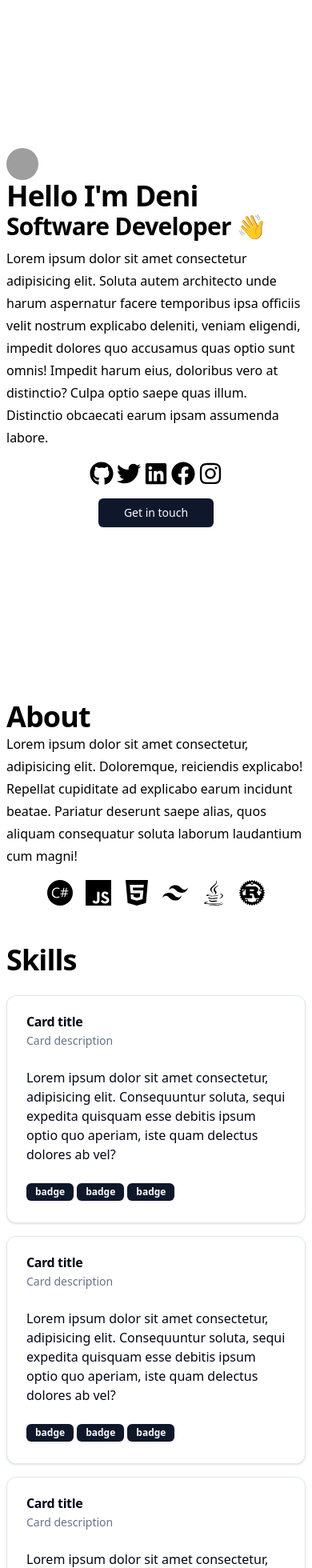
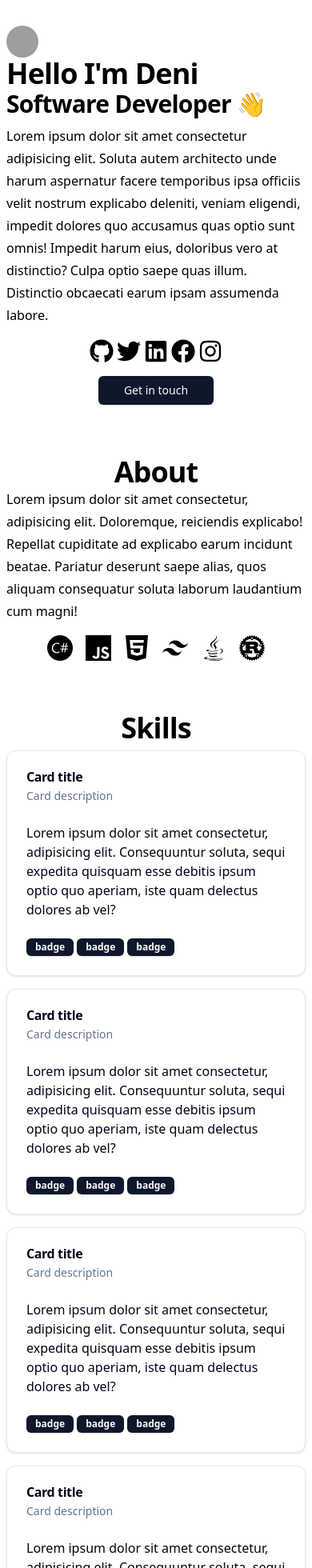
Before and after one commit to hermansapitri00/react-test, a React (Vite) app: page / in a window 390 px wide. Shown: the top 1960 px of the page at 80% size. Built offline with nearby package versions, Linux system fonts and the light colour scheme; grey boxes are pictures that could not be loaded.

Commit message:
mt: change margin and padding between section

```diff
--- a/src/App.tsx
+++ b/src/App.tsx
@@ -6,13 +6,13 @@ import Skills from "./components/Skills";
 
 function App() {
   return (
-    <div className="grid gap-y-6">
+    <>
       <Hero />
       <About />
       <Skills />
       <Projects />
       <Footer />
-    </div>
+    </>
   );
 }
 
--- a/src/components/About/index.tsx
+++ b/src/components/About/index.tsx
@@ -3,10 +3,10 @@ import { FaJava, FaRust } from "react-icons/fa";
 
 export default function About() {
   return (
-    <section id="about">
-      <div className="grid p-2 mx-auto gap-y-4 md:container md:max-w-screen-md xl:max-w-screen-lg">
+    <section className="grid" id="about">
+      <div className="grid px-2 mx-auto my-8 gap-y-4 md:container md:max-w-screen-md xl:max-w-screen-lg">
         <div className="place-self-center md:text-center" id="text-container">
-          <h1 className="text-4xl font-extrabold tracking-tight scroll-m-20 lg:text-5xl">
+          <h1 className="text-4xl font-extrabold tracking-tight text-center scroll-m-20 lg:text-5xl">
             About
           </h1>
           <p className="leading-7 [&:not(:first-child)]:mdj:mt-4">
--- a/src/components/Footer/index.tsx
+++ b/src/components/Footer/index.tsx
@@ -1,6 +1,6 @@
 export default function Footer() {
   return (
-    <footer className="flex flex-col items-center justify-center gap-x-4 md:flex-row md:justify-end">
+    <footer className="flex flex-col items-center justify-center px-2 md:container gap-x-4 md:flex-row md:justify-end">
       <p className="font-mono text-sm font-semibold">@dendun-nf.github.io</p>
       <p>Copyright 2022 &copy;</p>
     </footer>
--- a/src/components/Hero/index.tsx
+++ b/src/components/Hero/index.tsx
@@ -10,12 +10,12 @@ import { Avatar, AvatarFallback, AvatarImage } from "../ui/avatar";
 
 export default function Hero() {
   return (
-    <section id="hero">
+    <section className="h-fit md:h-screen" id="hero">
       <div
-        className="grid h-screen p-2 mx-auto md:container place-items-center gap-y-2 max-h-fit"
+        className="grid px-2 mx-auto md:container place-items-center gap-y-2 max-h-fit md:h-full"
         id="container"
       >
-        <div className="grid gap-4 md:text-center md:max-w-screen-md xl:max-w-screen-lg 2xl:max-w-screen-xl">
+        <div className="grid gap-4 my-8 md:text-center md:max-w-screen-md xl:max-w-screen-lg 2xl:max-w-screen-xl">
           <div className="min-w-fit " id="heading-container">
             <div className="flex w-full md:justify-center">
               <Avatar>
--- a/src/components/Projects/index.tsx
+++ b/src/components/Projects/index.tsx
@@ -9,8 +9,12 @@ import ProjectsCard from "./ProjectsCard";
 
 export default function Projects() {
   return (
-    <section id="projects">
-      <div className="grid gap-4 px-2 my-8 md:container md:grid-flow-row md:grid-cols-2 lg:grid-cols-3">
+    <section className="grid" id="projects">
+      <div className="grid gap-4 px-2 mx-auto my-8 md:container">
+        <h1 className="text-4xl font-extrabold tracking-tight text-center md:place-self-center scroll-m-20 lg:text-5xl">
+          Check out my projects
+        </h1>
+        <div className="grid gap-4 md:grid-flow-row md:grid-cols-2 lg:grid-cols-3">
           <ProjectsCard />
           <ProjectsCard />
           <ProjectsCard />
@@ -18,6 +22,7 @@ export default function Projects() {
           <ProjectsCard />
           <ProjectsCard />
         </div>
+      </div>
     </section>
   );
 }
--- a/src/components/Skills/index.tsx
+++ b/src/components/Skills/index.tsx
@@ -2,10 +2,10 @@ import SkillsCard from "./SkillsCard";
 
 export default function Skills() {
   return (
-    <section id="skills">
-      <div className="grid px-2 mx-auto md:container min-h-fit">
-        <div className="grid h-full gap-2 my-4" id="content">
-          <h1 className="text-4xl font-extrabold tracking-tight md:place-self-center scroll-m-20 lg:text-5xl">
+    <section className="grid" id="skills">
+      <div className="grid px-2 mx-auto my-8 md:container min-h-fit">
+        <div className="grid h-full gap-2" id="content">
+          <h1 className="text-4xl font-extrabold tracking-tight text-center md:place-self-center scroll-m-20 lg:text-5xl">
             Skills
           </h1>
           <div
```
Lines whose indentation alone changed are shown as unchanged.
